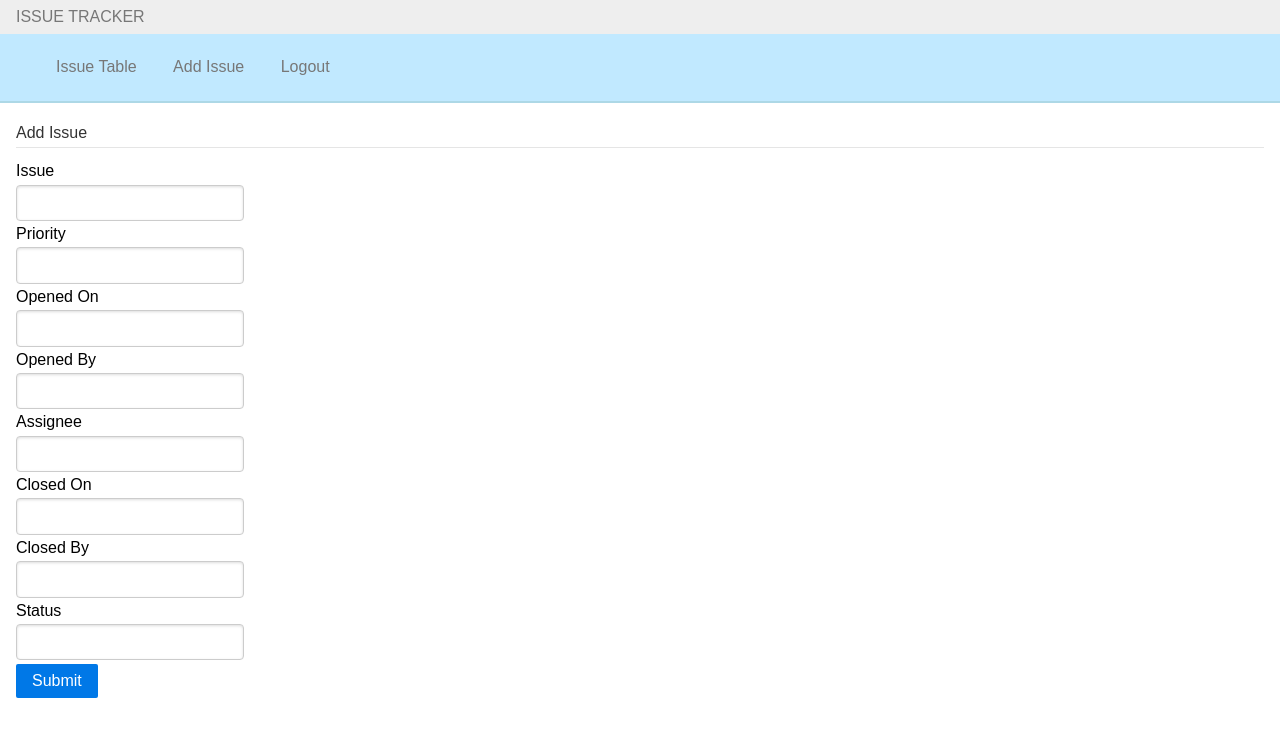
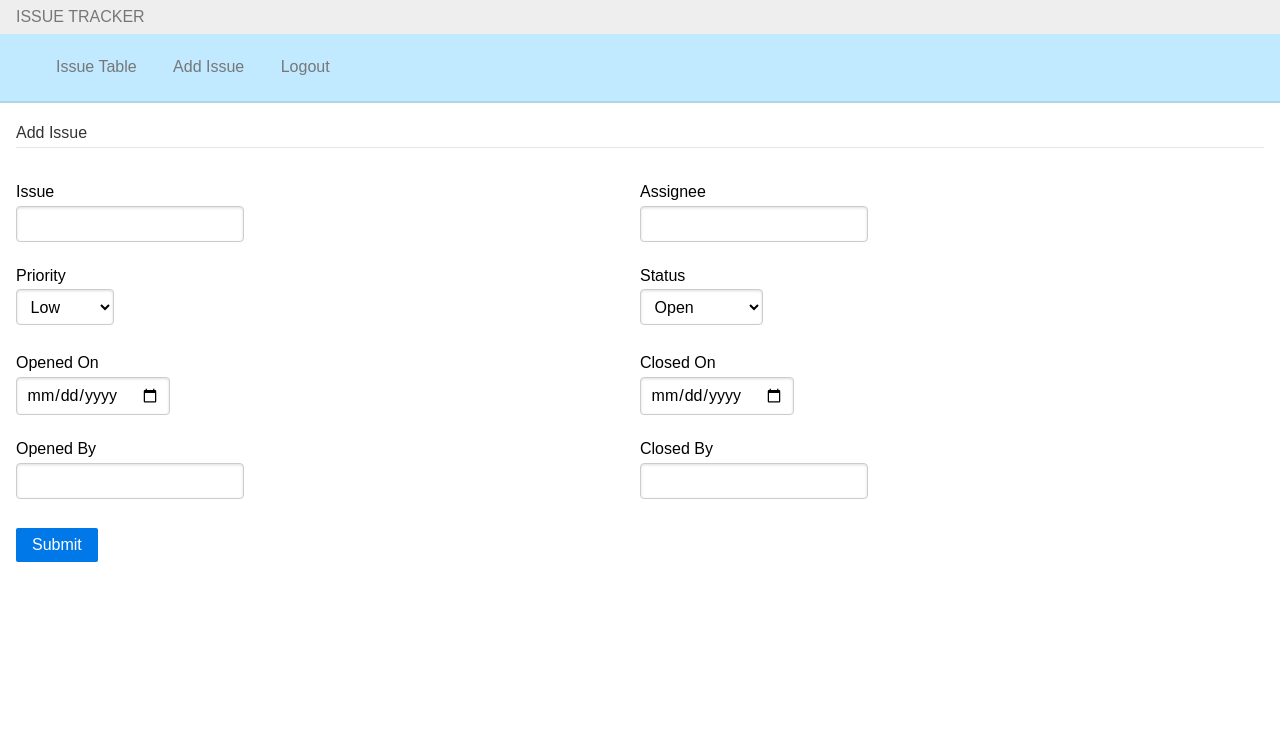
Before and after one commit to hobbs131/Issue_Tracker, a Flask app: template templates/add_issue.html in a window 1280 px wide. Shown: the top 737 px of the page. Run offline with Flask 2, Linux system fonts and the light colour scheme; the template is opened without the code that fills it, so the values that code supplies are empty; the visitor is signed in with stand-in values (Sample User, id 1); some libraries are stand-ins or nearby versions.

Commit message:
fix add_issuese page to match input types

```diff
--- a/static/main.css
+++ b/static/main.css
@@ -38,3 +38,7 @@ select.disabled {
 select.disabled::-ms-expand {
   display: none;
 }
+
+.pure-form label, .pure-form button {
+  margin-top: 25px;
+}
--- a/templates/add_issue.html
+++ b/templates/add_issue.html
@@ -1,25 +1,56 @@
 {% extends "parent.html" %}
 {% block title %}Add an Issue{% endblock %}
+
 {% block content %}
+{% set prio = ["Low","Medium","High","Urgent"] %}
+{% set status = ["Open","Closed","In Progress"] %}
+
 <form class="pure-form pure-form-stacked" method = "post" action = "postIssueEntry">
     <fieldset>
       <legend>Add Issue</legend>
+      <div class="pure-g">
+
+        <div class="pure-u-1 pure-u-md-1-2">
           <label for="issue">Issue</label>
           <input type="text" name = "issue" />
+
           <label for="priority">Priority</label>
-        <input type="text" name = "priority" />
+          <select name = "priority">
+            {% for p in prio %}
+    				    <option value = "{{p}}">{{p}}</option>
+    			  {% endfor %}
+          </select>
+        </div>
+
+        <div class="pure-u-1 pure-u-md-1-2">
+          <label for="assignee">Assignee</label>
+          <input type="text" name = "assignee" />
+
+          <label for="status">Status</label>
+          <select name = "status">
+            {% for s in status %}
+    				    <option value = "{{s}}">{{s}}</option>
+    			  {% endfor %}
+          </select>
+        </div>
+
+        <div class="pure-u-1 pure-u-md-1-2">
           <label for="opened_on">Opened On</label>
-        <input type="text" name = "opened_on" />
+          <input type="date" name = "opened_on" />
+
           <label for="opened_by">Opened By</label>
           <input type="text" name = "opened_by" />
-        <label for="assignee">Assignee</label>
-        <input type="text" name = "assignee" />
+        </div>
+
+        <div class="pure-u-1 pure-u-md-1-2">
           <label for="closed_on">Closed On</label>
-        <input type="text" name = "closed_on" />
+          <input type="date" name = "closed_on" />
+
           <label for="closed_by">Closed By</label>
           <input type="text" name = "closed_by" />
-        <label for="status">Status</label>
-        <input type="text" name = "status" />
+        </div>
+      </div>
+
       <button type="submit" class="pure-button pure-button-primary">Submit</button>
     </fieldset>
 </form>
```
Lines whose indentation alone changed are shown as unchanged.
